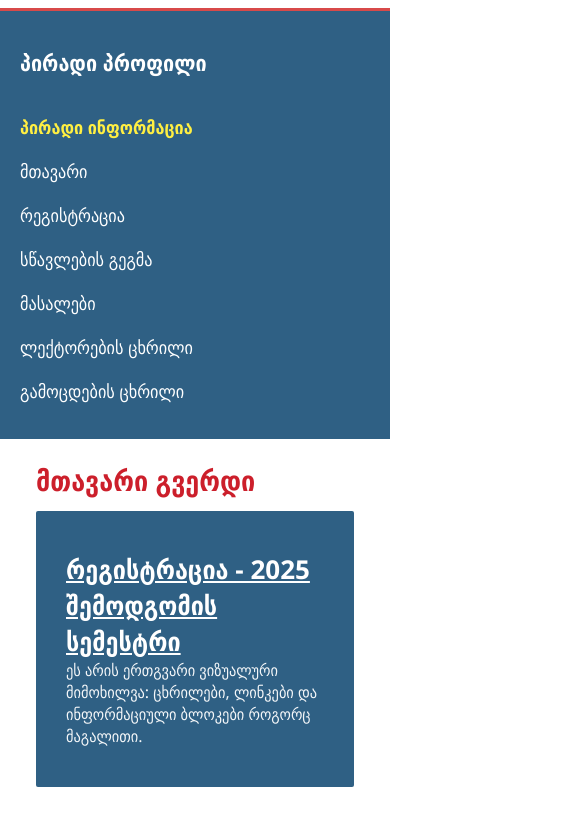
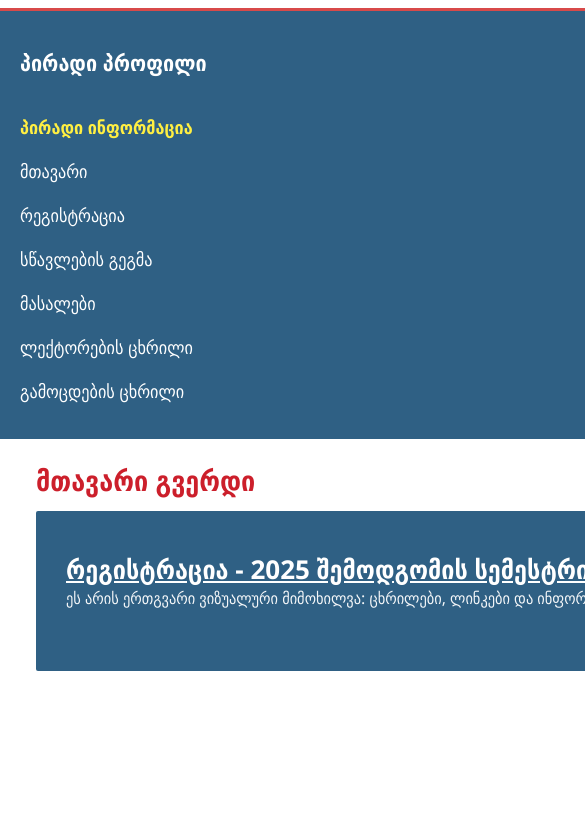
Before and after one commit to Njapo/My-Cu, a plain HTML site: page index.html in a window 390 px wide. Shown: the part 58-884 px from the top of the page, 585 px wide, since content can reach past the window. After the commit the page ends 844 px from the top, so only its background shows below. Drawn offline with Linux system fonts and the light colour scheme.

Commit message:
Implement responsive layout adjustments
Added responsive design for smaller screens.

```diff
--- a/css/style.css
+++ b/css/style.css
@@ -44,6 +44,8 @@ body{font-family: 'Segoe UI', Tahoma, Geneva, Verdana, sans-serif;background:#ff
 .table-schedule td.center{text-align:center}
 /* buttons in table */
 .btn-blue{background:#2f6084;color:#fff;padding:10px 18px;border-radius:4px;text-decoration:none;display:inline-block}
+html,body{min-width:1100px}
 /* responsive tweaks */
 @media(max-width:1000px){.sidebar{width:260px}.site-header h1{font-size:34px}}
+
 @media(max-width:800px){.container{flex-direction:column}.sidebar{width:100%}.profile-grid{grid-template-columns:1fr}}
```
